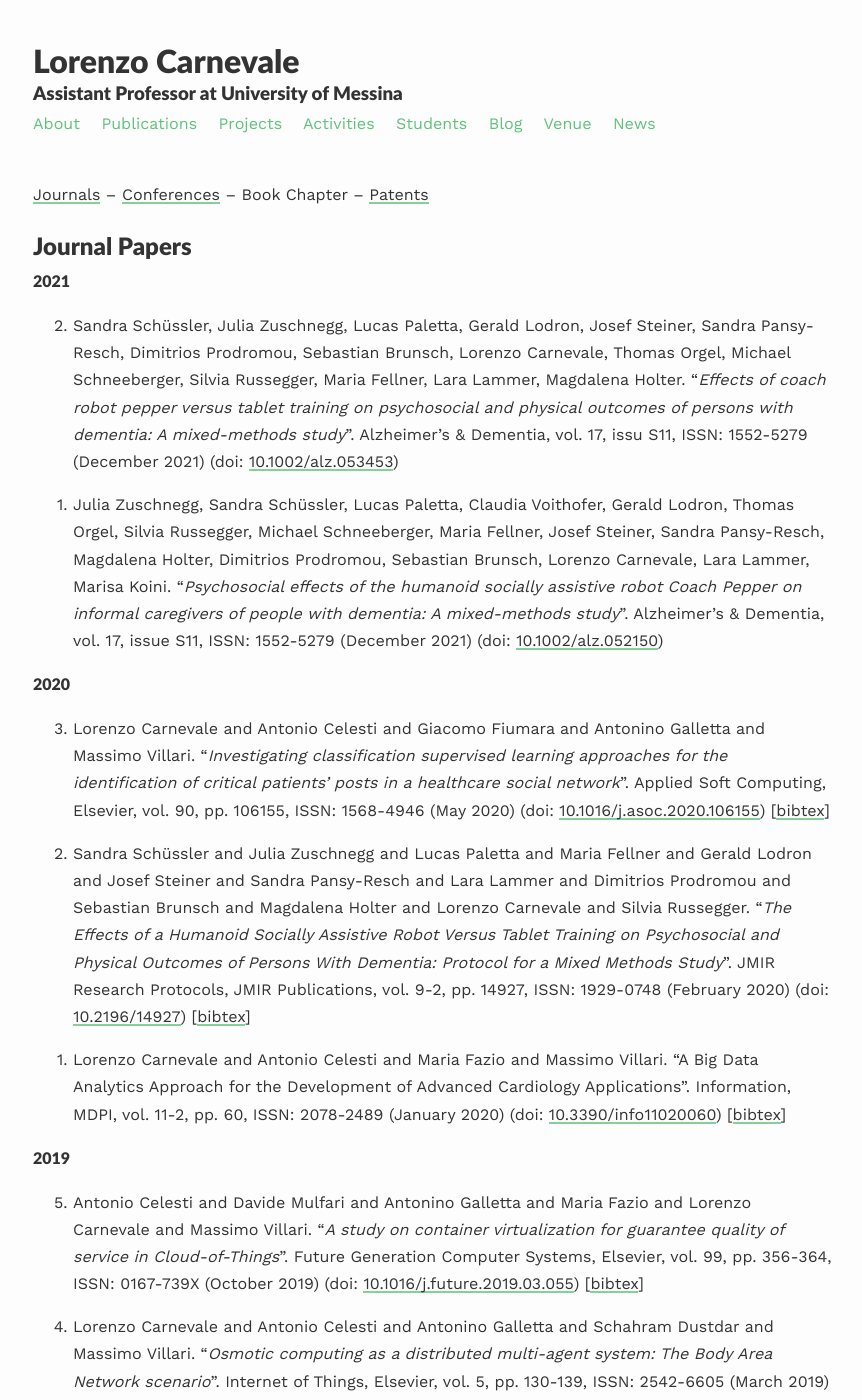
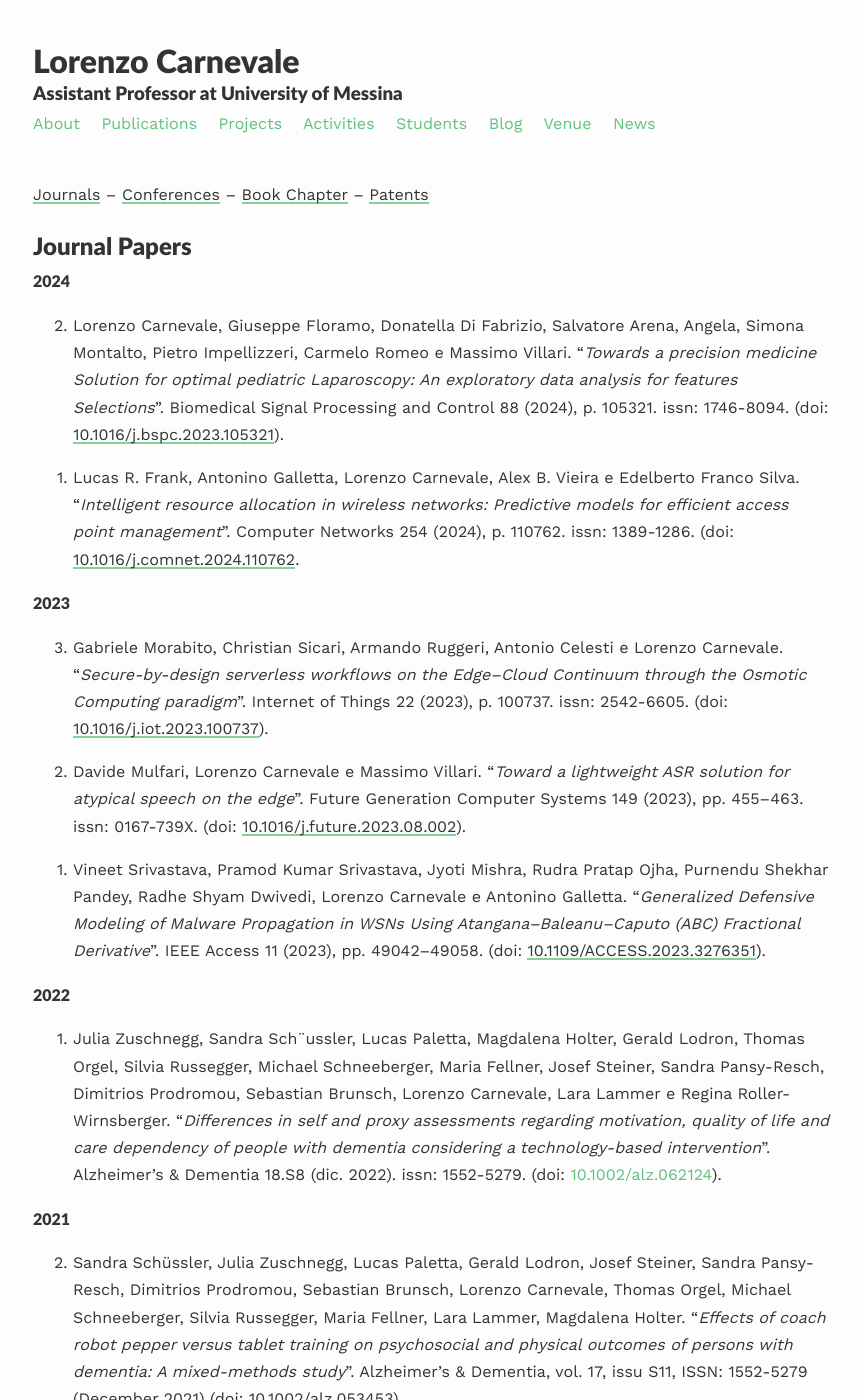
Before and after one commit to lcarnevale/lcarnevale.github.io, a Jekyll site: the page built from _pages/publications.md, in a window 1280 px wide and 1400 px high. Shown: the whole window, without its empty margins (207-1069 px from the left). Built offline with Jekyll 4.4.1, drawn with Linux system fonts in a browser that asks for light colours; nearby versions of some CDN libraries; some web fonts are replaced; some of the changed text lies outside the part shown.

Commit message:
add more journal publications

```diff
--- a/_pages/publications.md
+++ b/_pages/publications.md
@@ -5,9 +5,28 @@ permalink: /publications/
 published: true
 ---
 
-[Journals](#journals) -- [Conferences](#conferences) -- Book Chapter -- [Patents](#patents)
+[Journals](#journals) -- [Conferences](#conferences) -- [Book Chapter](#book-chapter) -- [Patents](#patents)
 
 ## <a name="journals"></a>Journal Papers
+
+#### 2024
+0. Lorenzo Carnevale, Giuseppe Floramo, Donatella Di Fabrizio, Salvatore Arena, Angela, Simona Montalto, Pietro Impellizzeri, Carmelo Romeo e Massimo Villari. "*Towards a precision medicine Solution for optimal pediatric Laparoscopy: An exploratory data analysis for features Selections*". Biomedical Signal Processing and Control 88 (2024), p. 105321.
+issn: 1746-8094. (doi: [10.1016/j.bspc.2023.105321](https://doi.org/10.1016/j.bspc.2023.105321)).
+
+0. Lucas R. Frank, Antonino Galletta, Lorenzo Carnevale, Alex B. Vieira e Edelberto Franco Silva. "*Intelligent resource allocation in wireless networks: Predictive models for efficient access point management*". Computer Networks 254 (2024), p. 110762. issn: 1389-1286. (doi: [10.1016/j.comnet.2024.110762](https://doi.org/10.1016/j.comnet.2024.110762).
+{: reversed="reversed"}
+
+#### 2023
+0. Gabriele Morabito, Christian Sicari, Armando Ruggeri, Antonio Celesti e Lorenzo Carnevale. "*Secure-by-design serverless workflows on the Edge–Cloud Continuum through the Osmotic Computing paradigm*". Internet of Things 22 (2023), p. 100737. issn: 2542-6605. (doi: [10.1016/j.iot.2023.100737](https://doi.org/10.1016/j.iot.2023.100737)).
+
+0. Davide Mulfari, Lorenzo Carnevale e Massimo Villari. "*Toward a lightweight ASR solution for atypical speech on the edge*". Future Generation Computer Systems 149 (2023), pp. 455–463. issn: 0167-739X. (doi: [10.1016/j.future.2023.08.002](https://doi.org/10.1016/j.future.2023.08.002)).
+
+0. Vineet Srivastava, Pramod Kumar Srivastava, Jyoti Mishra, Rudra Pratap Ojha, Purnendu Shekhar Pandey, Radhe Shyam Dwivedi, Lorenzo Carnevale e Antonino Galletta. "*Generalized Defensive Modeling of Malware Propagation in WSNs Using Atangana–Baleanu–Caputo (ABC) Fractional Derivative*". IEEE Access 11 (2023), pp. 49042–49058. (doi: [10.1109/ACCESS.2023.3276351](https://doi.org/10.1109/ACCESS.2023.3276351)).
+{: reversed="reversed"}
+
+#### 2022
+0. Julia Zuschnegg, Sandra Sch¨ussler, Lucas Paletta, Magdalena Holter, Gerald Lodron, Thomas Orgel, Silvia Russegger, Michael Schneeberger, Maria Fellner, Josef Steiner, Sandra Pansy-Resch, Dimitrios Prodromou, Sebastian Brunsch, Lorenzo Carnevale, Lara Lammer e Regina Roller-Wirnsberger. "*Differences in self and proxy assessments regarding motivation, quality of life and care dependency of people with dementia considering a technology-based intervention*". Alzheimer’s & Dementia 18.S8 (dic. 2022). issn: 1552-5279. (doi: [10.1002/alz.062124](http://dx.doi.org/10.1002/alz.062124)).
+{: reversed="reversed"}
 
 #### 2021
 0. Sandra Schüssler, Julia Zuschnegg, Lucas Paletta, Gerald Lodron, Josef Steiner, Sandra Pansy-Resch, Dimitrios Prodromou, Sebastian Brunsch, Lorenzo Carnevale, Thomas Orgel, Michael Schneeberger, Silvia Russegger, Maria Fellner, Lara Lammer, Magdalena Holter. "*Effects of coach robot pepper versus tablet training on psychosocial and physical outcomes of persons with dementia: A mixed-methods study*". Alzheimer’s & Dementia, vol. 17, issu S11, ISSN: 1552-5279 (December 2021) (doi: [10.1002/alz.053453](https://doi.org/10.1002/alz.053453))
@@ -32,18 +51,18 @@ published: true
 
 0. Antonio Celesti and Maria Fazio and Antonino Galletta and Lorenzo Carnevale and Jiafu Wan and Massimo Villari. "*An approach for the secure management of hybrid cloud–edge environments*". Future Generation Computer Systems, Elsevier, vol.90, pp. 1-19, ISSN: 0167-739X (January 2019) (doi: [10.1016/j.future.2018.06.043](https://doi.org/10.1016/j.future.2018.06.043)) [[bibtex](https://github.com/lcarnevale/publications/blob/main/bibtex/201901-paper-journal-elsevier-future_generation_computer_systems.bib)]
 
-0. Antonino Galletta and Lorenzo Carnevale and Alessia Bramanti and Maria Fazio. "*An Innovative Methodology for Big Data Visualization for Telemedicine*". Transactions on Industrial Informatics, IEEE, vol. 15-1, pp. 490-497, ISSN: 1551-3203 (January 2019) (doi: [10.1109/TII.2018.2842234](https://doi.org/10.1109/TII.2018.2842234)) [[bibtex](https://github.com/lcarnevale/publications/blob/main/bibtex/201805-paper-journal-ieee-transactions_on_industrial_informatics.bib)]
-
 0. Lorenzo Carnevale and Rocco Salvatore Calabrò and Antonio Celesti and Antonino Leo and Maria Fazio and Placido Bramanti and Massimo Villari. "*Toward Improving Robotic-Assisted Gait Training: Can Big Data Analysis Help Us?*". Internet of Things Journal, IEEE, vol. 6-2, pp. 1419-1426, ISSN: 2327-4662 (April 2019) (doi: [10.1109/JIOT.2018.2855937](https://doi.org/10.1109/JIOT.2018.2855937)) [[bibtex](https://github.com/lcarnevale/publications/blob/main/bibtex/201807-paper-journal-ieee-internet_of_things.bib)]
 {: reversed="reversed"}
 
 #### 2018
+0. Antonino Galletta and Lorenzo Carnevale and Alessia Bramanti and Maria Fazio. "*An Innovative Methodology for Big Data Visualization for Telemedicine*". Transactions on Industrial Informatics, IEEE, vol. 15-1, pp. 490-497, ISSN: 1551-3203 (January 2019) (doi: [10.1109/TII.2018.2842234](https://doi.org/10.1109/TII.2018.2842234)) [[bibtex](https://github.com/lcarnevale/publications/blob/main/bibtex/201805-paper-journal-ieee-transactions_on_industrial_informatics.bib)]
+
 0. Lorenzo Carnevale and Antonio Celesti and Maria Di Pietro and Antonino Galletta. "*How to Conceive Future Mobility Services in Smart Cities According to the FIWARE frontierCities Experience*". Cloud Computing, IEEE, vol. 5-5, pp. 25-36, ISSN: 2325-6095 (October 2018) (doi: [10.1109/MCC.2018.053711664](https://doi.org/10.1109/MCC.2018.053711664)) [[bibtex](https://github.com/lcarnevale/publications/blob/main/bibtex/201810-paper-journal-ieee-cloud_computing.bib)]
-
-0. Antonio Celesti and Antonino Galletta and Lorenzo Carnevale and Maria Fazio and Aime Ĺay-Ekuakille and Massimo Villari. "*An IoT Cloud System for Traffic Monitoring and Vehicular Accidents Prevention Based on Mobile Sensor Data Processing*". Sensors Journal, IEEE, vol. 18-12, pp. 4795-4802, ISSN: 1530-437X (June 2018) (doi: [10.1109/JSEN.2017.2777786](https://doi.org/10.1109/JSEN.2017.2777786)) [[bibtex](https://github.com/lcarnevale/publications/blob/main/bibtex/201711-paper-journal-ieee-sensors.bib)]
 {: reversed="reversed"}
 
 #### 2017
+0. Antonio Celesti and Antonino Galletta and Lorenzo Carnevale and Maria Fazio and Aime Ĺay-Ekuakille and Massimo Villari. "*An IoT Cloud System for Traffic Monitoring and Vehicular Accidents Prevention Based on Mobile Sensor Data Processing*". Sensors Journal, IEEE, vol. 18-12, pp. 4795-4802, ISSN: 1530-437X (June 2018) (doi: [10.1109/JSEN.2017.2777786](https://doi.org/10.1109/JSEN.2017.2777786)) [[bibtex](https://github.com/lcarnevale/publications/blob/main/bibtex/201711-paper-journal-ieee-sensors.bib)]
+
 0. Antonino Galletta and Lorenzo Carnevale and Antonio Celesti and Maria Fazio and Massimo Villari. "*A Cloud-Based System for Improving Retention Marketing Loyalty Programs in Industry 4.0: A Study on Big Data Storage Implications*". IEEE Access, IEEE, vol. 6, pp. 5485-5492, ISSN: 2169-3536 (November 2017) (doi: [10.1109/ACCESS.2017.2776400](https://doi.org/10.1109/ACCESS.2017.2776400)) [[bibtex](https://github.com/lcarnevale/publications/blob/main/bibtex/201711-paper-journal-ieee-access.bib)]
 {: reversed="reversed"}
 
@@ -65,7 +84,9 @@ published: true
 0. Lorenzo Carnevale, Luisa Damiano, Antonio Fleres, and Massimo Villari. “*Visitor Artwork Ambient and how Making New Functions of Cultural Heritage by Using Augmented Reality within an Ambient Intelligence*”. 2021 IEEE International Symposium on Mixed and Augmented Reality Adjunct (ISMAR-Adjunct). October 2021, pp. 8-12 (doi: [10.1109/ISMAR-Adjunct54149.2021.00013](https://doi.org/10.1109/ISMAR-Adjunct54149.2021.00013))
 
 0. Lorenzo Carnevale, Armando Ruggeri, Francesco Martella, Antonio Celesti, Maria Fazio e Massimo Villari. “*Multi Hop Reconfiguration of End-Devices in Heterogeneous Edge-IoT Mesh Networks*”. 2021 IEEE Symposium on Computers and Communications (ISCC), Athenes, Greece, September 2021 (doi: [10.1109/ISCC53001.2021.9631500](https://doi.org/10.1109/ISCC53001.2021.9631500))
+{: reversed="reversed"}
 
+#### 2020
 0. Emanuele Carlini, Lorenzo Carnevale, Massimo Coppola, Patrizio Dazzi, Gabriele Mencagli, Domenico Talia e Massimo Villari. “*An Osmotic Ecosystem for Data Streaming Applications in Smart Cities*”. Proceedings of the 1st Workshop on Flexible Resource and Application Management on the Edge (FRAME), Virtual Event, Sweden: Association for Computing Machinery, 2020, pp. 27–31 (ISBN: 9781450383844, doi: [10.1145/3452369.3463822](https://doi.org/10.1145/3452369.3463822))
 {: reversed="reversed"}
 
@@ -87,11 +108,11 @@ published: true
 0. Antonino Galletta and Salma Allam and Lorenzo Carnevale and Moulay Ali Bekri and Rachid El Ouahbi and Massimo Villari. "*An Innovative Methodology for Big Data Visualization in Oceanographic Domain*". Proceedings of the International Conference on Geoinformatics and Data Analysis, ICGDA 18, Prague, Czech Republic, April 2018, pp. 103-107 (doi: [10.1145/3220228.3220238](https://doi.org/10.1145/3220228.3220238)) [[bibtex](https://github.com/lcarnevale/publications/blob/main/bibtex/201804-paper-conference-acm-icgda.bib)]
 
 0. Giacomo Fiumara and Antonio Celesti and Antonino Galletta and Lorenzo Carnevale and Massimo Villari. "*Applying Artificial Intelligence in Healthcare Social Networks to Identity Critical Issues in Patients' Posts*". Proceedings of the 11th International Joint Conference on Biomedical Engineering Systems and Technologies - Volume 5 HEALTHINF: AI4Health, Funchal, Medeira, Portugal, January 2018 (doi: [10.5220/0006750606800687](https://doi.org/10.5220/0006750606800687)) [[bibtex](https://github.com/lcarnevale/publications/blob/main/bibtex/201801-paper-conference-scitepress-ai4health.bib)]
+
+0. Salma Allam and Antonino Galletta and Lorenzo Carnevale and Moulay Ali Bekri and Rachid El Ouahbi and Massimo Villari. "*A Cloud Computing Workflow for Managing Oceanographic Data*". Advances in Service-Oriented and Cloud Computing, ESOCC 2017, Oslo, Norwey, September 2017, pp. 73-85 (doi: [10.1007/978-3-319-79090-9_5](https://doi.org/10.1007/978-3-319-79090-9_5)) [[bibtex](https://github.com/lcarnevale/publications/blob/main/bibtex/201804-paper-conferencer-springer-esocc.bib)]
 {: reversed="reversed"}
 
 #### 2017
-0. Salma Allam and Antonino Galletta and Lorenzo Carnevale and Moulay Ali Bekri and Rachid El Ouahbi and Massimo Villari. "*A Cloud Computing Workflow for Managing Oceanographic Data*". Advances in Service-Oriented and Cloud Computing, ESOCC 2017, Oslo, Norwey, September 2017, pp. 73-85 (doi: [10.1007/978-3-319-79090-9_5](https://doi.org/10.1007/978-3-319-79090-9_5)) [[bibtex](https://github.com/lcarnevale/publications/blob/main/bibtex/201804-paper-conferencer-springer-esocc.bib)]
-
 0. Lorenzo Carnevale and Antonio Celesti and Maria Fazio and Placido Bramanti and Massimo Villari. "*Heart Disorder Detection with Menard Algorithm on Apache Spark*". Service-Oriented and Cloud Computing, ESOCC 2017, Oslo, Norwey, September 2017, pp. 229-237 (doi: [10.1007/978-3-319-67262-5_17](https://doi.org/10.1007/978-3-319-67262-5_17)) [[bibtex](https://github.com/lcarnevale/publications/blob/main/bibtex/201710-paper-conference-springer-esocc.bib)]
 
 0. Lorenzo Carnevale and Antonino Galletta and Antonio Celesti and Maria Fazio and Maurizio Paone and Placido Bramanti and Massimo Villari. "*Big Data HIS of the IRCCS-ME Future: The Osmotic Computing Infrastructure*". Cloud Infrastructures, Services, and IoT Systems for Smart Cities, CN4IoT, Brindisi, Italy, April 2017, pp. 199-207 (doi:  [10.1007/978-3-319-67636-4_21](https://doi.org/10.1007/978-3-319-67636-4_21)) [[bibtex](https://github.com/lcarnevale/publications/blob/main/bibtex/201710-paper-conference-springer-iissc.bib)]
@@ -106,6 +127,12 @@ published: true
 {: reversed="reversed"}
 
 
+## <a name="book-chapter"></a>Book Chapters
+
+#### 2024
+0. ...
+{: reversed="reversed"}
+
 ## <a name="patents"></a>Patents
 
 #### 2020
```
